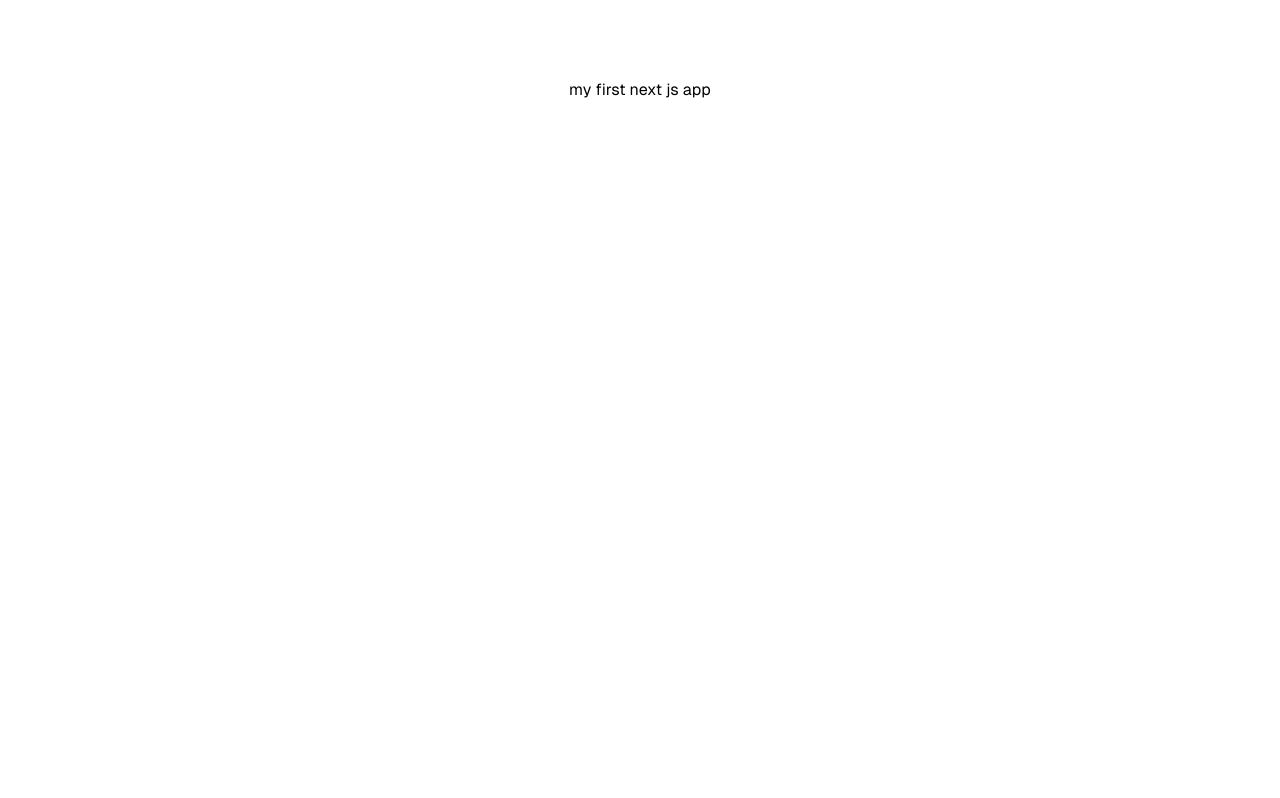
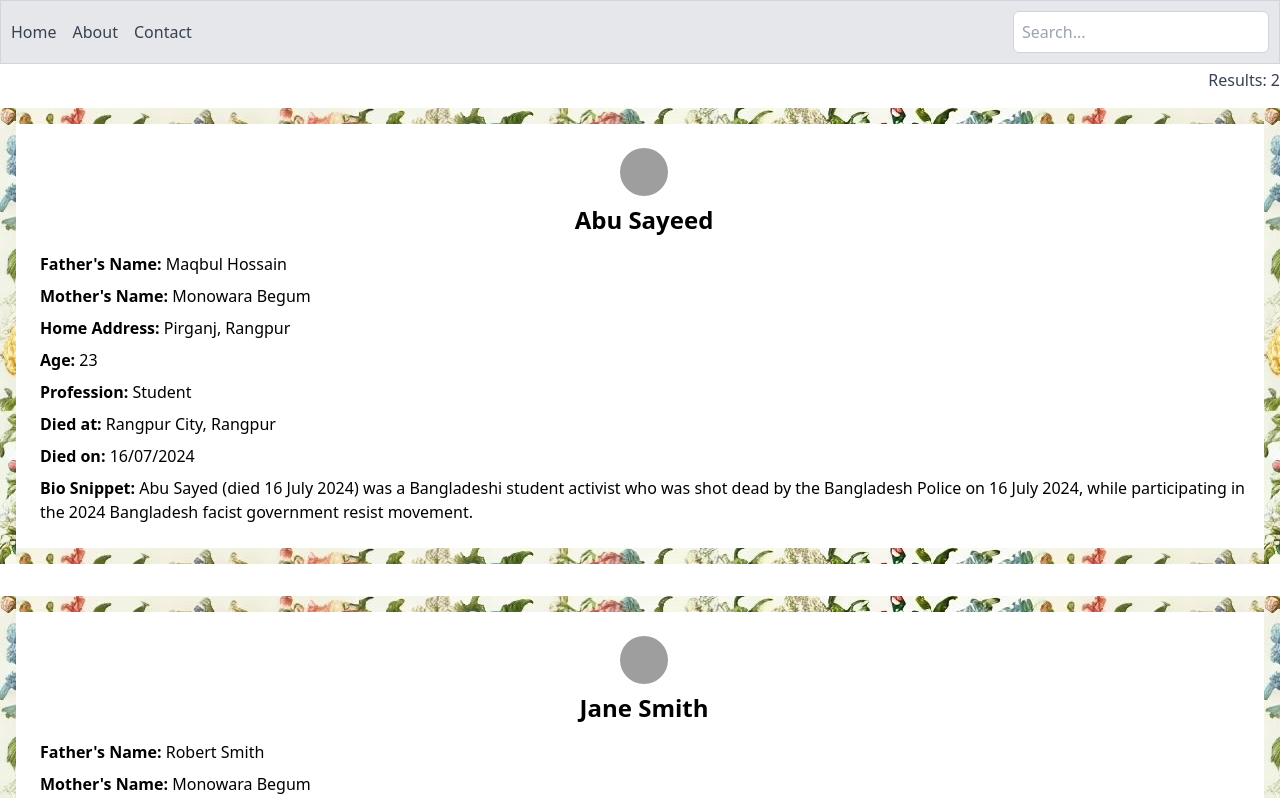
Before and after one commit to mustofa-kamal/bir-joddah, a Next.js app: page / in a window 1280 px wide. Shown: the top 798 px of the page. Built offline with nearby package versions, Linux system fonts and the light colour scheme; grey boxes are pictures that could not be loaded.

Commit message:
Added Search Box

```diff
--- a/data/people.json
+++ b/data/people.json
@@ -4,7 +4,7 @@
       "father_name": "Maqbul Hossain",
       "mother_name": "Monowara Begum",
       "home_address": "Pirganj, Rangpur",
-      "age": 23,
+      "age": "23",
       "profession": "Student",
       "incident_location": "Rangpur City, Rangpur",
       "incident_on": "16/07/2024",
@@ -20,7 +20,7 @@
       "father_name": "Robert Smith",
       "mother_name": "Monowara Begum",
       "home_address": "5678 Oak Avenue, Los Angeles, CA 90001, USA",
-      "age": 28,
+      "age": "28",
       "profession": "Graphic Designer",
       "incident_location": "Venice Beach, Los Angeles, CA, USA",
       "incident_on": "16/07/2024",
--- /dev/null
+++ b/src/app/components/MainPage.tsx
@@ -0,0 +1,61 @@
+'use client'; // Mark this as a client component
+
+import { useState } from 'react';
+import PeopleList from './PeopleList';
+
+interface Person {
+  name: string;
+  father_name: string;
+  mother_name: string;
+  home_address: string;
+  age: string;
+  profession: string;
+  incident_location: string;
+  incident_on: string;
+  bio_snippet: string;
+  image_urls: string[];
+}
+
+interface MainPageProps {
+  people: Person[];
+}
+
+export default function MainPage({ people }: MainPageProps) {
+  const [searchQuery, setSearchQuery] = useState('');
+
+  return (
+    <div className="space-y-1 p-0">
+      {/* Menu at the top */}
+      <div className="w-full p-2.5 bg-gray-200 border border-gray-300 flex items-center">
+        {/* Menu content */}
+        <nav className="flex space-x-4">
+          <a href="/" className="text-gray-700 hover:text-gray-900">
+            Home
+          </a>
+          <a href="/about" className="text-gray-700 hover:text-gray-900">
+            About
+          </a>
+          <a href="/contact" className="text-gray-700 hover:text-gray-900">
+            Contact
+          </a>
+          {/* Add more menu items as needed */}
+        </nav>
+        {/* Spacer to push the search box to the right */}
+        <div className="flex-grow"></div>
+        {/* Search Box on the right */}
+        <div className="text-right">
+          <input
+            type="text"
+            placeholder="Search..."
+            className="p-2 border border-gray-300 rounded-md text-base w-64"
+            value={searchQuery}
+            onChange={(e) => setSearchQuery(e.target.value)}
+          />
+        </div>
+      </div>
+
+      {/* Pass the people data and searchQuery to the PeopleList component */}
+      <PeopleList people={people} searchQuery={searchQuery} />
+    </div>
+  );
+}
--- a/src/app/shahid/page.tsx
+++ b/src/app/components/PeopleList.tsx
@@ -1,87 +1,94 @@
-import fs from 'fs';
-import path from 'path';
+'use client'; // This directive tells Next.js this is a client component
+
 import Image from 'next/image';
 
-
-// Define the type for the fetched people data
 interface Person {
   name: string;
   father_name: string;
-  mother_name:string;
+  mother_name: string;
   home_address: string;
-  age: number;
+  age: string;
   profession: string;
   incident_location: string;
-  incident_on:string
+  incident_on: string;
   bio_snippet: string;
   image_urls: string[];
 }
 
-// Async function to fetch the JSON data
-async function getPeopleData(): Promise<Person[]> {
-  const filePath = path.join(process.cwd(), 'data', 'people.json');
-  const jsonData = fs.readFileSync(filePath, 'utf-8');
-  return JSON.parse(jsonData);
+interface PeopleListProps {
+  people: Person[];
+  searchQuery: string;
 }
 
-export default async function HomePage() {
-  const people: Person[] = await getPeopleData();
+export default function PeopleList({ people, searchQuery }: PeopleListProps) {
+  // Filter the people based on the search query
+  const filteredPeople = people.filter((person) => {
+    const searchLower = searchQuery.toLowerCase();
+    return (
+      person.name.toLowerCase().includes(searchLower) ||
+      person.father_name.toLowerCase().includes(searchLower) ||
+      person.mother_name.toLowerCase().includes(searchLower) ||
+      person.home_address.toLowerCase().includes(searchLower) ||
+      person.profession.toLowerCase().includes(searchLower) ||
+      person.bio_snippet.toLowerCase().includes(searchLower)
+      // Add other fields if necessary
+    );
+  });
 
   return (
-    <div className="space-y-10 p-8">
-      <h1 className="text-3xl font-bold mb-6">People Information</h1>
+    <div>
+      {/* Results Count */}
+      <div className="text-right mb-4">
+        <span className="text-gray-700 font-medium">
+          Results: {filteredPeople.length}
+        </span>
+      </div>
+
       <ul className="space-y-8">
-        {people.map((person, index) => (
+        {filteredPeople.map((person, index) => (
           <li key={index} className="relative">
-            {/* Top Border */}
+            {/* Decorative Borders */}
             <div
-              className="absolute top-0 left-0 right-0 h-8 bg-repeat-x"
+              className="absolute top-0 left-0 right-0 h-4 bg-repeat-x"
               style={{
-                backgroundImage: "url('/images/flower-border-horizontal.jpeg')",
+                backgroundImage:
+                  "url('/images/flower-border-horizontal.jpeg')",
               }}
             ></div>
-            {/* Bottom Border */}
             <div
-              className="absolute bottom-0 left-0 right-0 h-8 bg-repeat-x"
+              className="absolute bottom-0 left-0 right-0 h-4 bg-repeat-x"
               style={{
-                backgroundImage: "url('/images/flower-border-horizontal.jpeg')",
+                backgroundImage:
+                  "url('/images/flower-border-horizontal.jpeg')",
               }}
             ></div>
-            {/* Left Border */}
             <div
-              className="absolute top-0 bottom-0 left-0 w-8 bg-repeat-y"
+              className="absolute top-0 bottom-0 left-0 w-4 bg-repeat-y"
               style={{
                 backgroundImage: "url('/images/flower-border-vertical.jpeg')",
               }}
             ></div>
-            {/* Right Border */}
             <div
-              className="absolute top-0 bottom-0 right-0 w-8 bg-repeat-y"
+              className="absolute top-0 bottom-0 right-0 w-4 bg-repeat-y"
               style={{
                 backgroundImage: "url('/images/flower-border-vertical.jpeg')",
               }}
             ></div>
             {/* Content */}
             <div className="relative pt-10 pb-10 pl-10 pr-8">
-
-
-              {/* Images at the Top, Centered */}
-
-             {/* Display image and title at the top, centered */}
+              {/* Image and Name at the Top, Centered */}
               <div className="text-center mb-4">
                 <Image
-                  src={person.image_urls[0]} // Assuming only one image for simplicity
+                  src={person.image_urls[0]}
                   alt={`Image of ${person.name}`}
                   className="w-12 h-12 rounded-full mx-auto"
-                  title={person.name} // Name as title
-                  width={50} height={50} // Set the image size to 50x50px
+                  title={person.name}
+                  width={50}
+                  height={50}
                 />
                 <h2 className="text-2xl font-semibold mt-2">{person.name}</h2>
               </div>
-
-
-
-              {/* Left-Aligned Text */}
+              {/* Detailed Information */}
               <div className="text-left space-y-2">
                 <p>
                   <strong>Father's Name:</strong> {person.father_name}
--- a/src/app/page.tsx
+++ b/src/app/page.tsx
@@ -1,11 +1,32 @@
+// Import necessary modules
+import fs from 'fs';
+import path from 'path';
+import MainPage from './components/MainPage'; // Import the MainPage component
 
+// Define the type for the fetched people data
+interface Person {
+  name: string;
+  father_name: string;
+  mother_name: string;
+  home_address: string;
+  age: string;
+  profession: string;
+  incident_location: string;
+  incident_on: string;
+  bio_snippet: string;
+  image_urls: string[];
+}
 
-export default function Home() {
-  return (
-    <div className="grid grid-rows-[20px_1fr_20px] items-center justify-items-center min-h-screen p-8 pb-20 gap-16 sm:p-20 font-[family-name:var(--font-geist-sans)]">
-      <main>
-        <h1>my first next js app</h1>
-      </main>
-    </div>
-  );
+// Async function to fetch the JSON data
+async function getPeopleData(): Promise<Person[]> {
+  const filePath = path.join(process.cwd(), 'data', 'people.json');
+  const jsonData = fs.readFileSync(filePath, 'utf-8');
+  return JSON.parse(jsonData);
 }
+
+export default async function HomePage() {
+  const people: Person[] = await getPeopleData();
+
+  // Render the MainPage client component and pass the data
+  return <MainPage people={people} />;
+}
```
